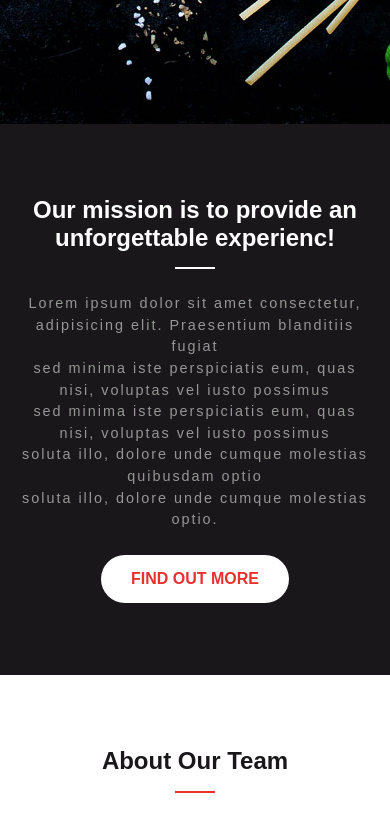
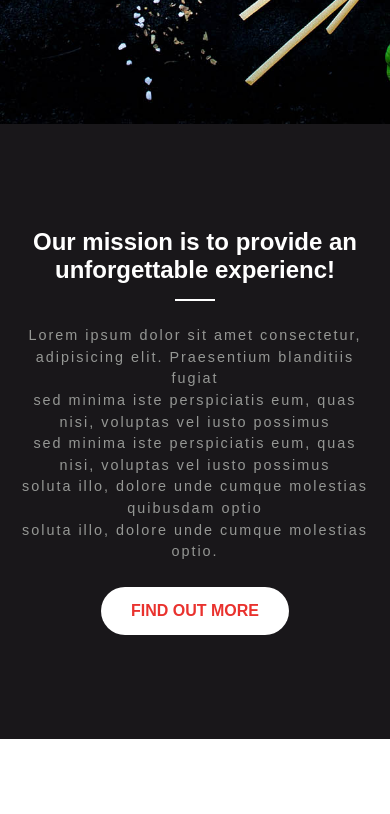
Before and after one commit to Asmaabdulsalam-zone/F-w-template, a plain HTML site: page index.html in a window 390 px wide. Shown: the part 720-1534 px from the top of the page. Drawn offline with Linux system fonts and the light colour scheme; a script that the page names is missing.

Commit message:
forth commit

```diff
--- a/css/main.css
+++ b/css/main.css
@@ -344,7 +344,7 @@ header {
     font-size: 0.8rem; }
 
   .item-position, .need, .service, .download, .in_touch {
-    padding: 4.5rem 0; }
+    padding: 6 rem 0; }
 
   header {
     text-align: center;
```
